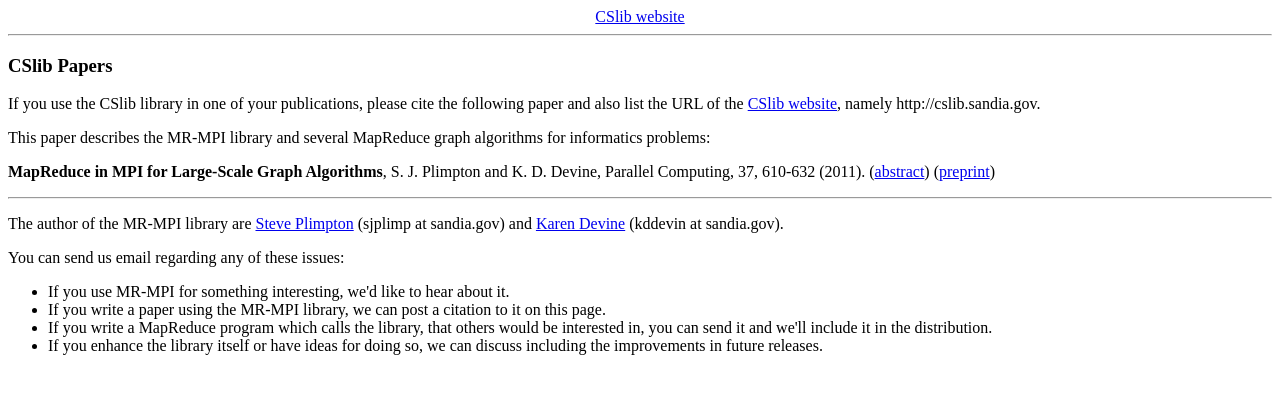
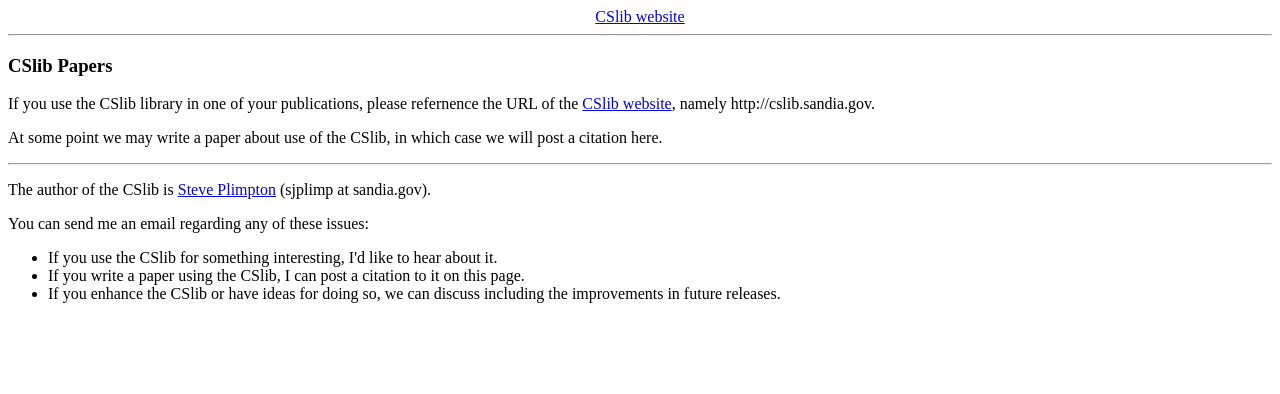
Before and after one commit to lammps/cslib, a plain HTML site: page www/papers.html in a window 1280 px wide. Drawn offline with Linux system fonts and the light colour scheme.

Commit message:
git-svn-id: svn+ssh://software-srn.sandia.gov/svn/cslib/trunk@10 a90b35e7-5b98-4bfc-8194-042b74bc95e4

```diff
--- a/www/papers.html
+++ b/www/papers.html
@@ -7,39 +7,29 @@
 
 <H3>CSlib Papers
 </H3>
-<P>If you use the CSlib library in one of your publications, please cite
-the following paper and also list the URL of the <A HREF = "index.html">CSlib website</A>,
-namely http://cslib.sandia.gov.
+<P>If you use the CSlib library in one of your publications, please
+refernence the URL of the <A HREF = "index.html">CSlib website</A>, namely
+http://cslib.sandia.gov.
 </P>
-<P>This paper describes the MR-MPI library and several MapReduce graph
-algorithms for informatics problems:
-</P>
-<P><B>MapReduce in MPI for Large-Scale Graph Algorithms</B>, S. J. Plimpton
-and K. D. Devine, Parallel Computing, 37, 610-632 (2011).
-(<A HREF = "abstracts/pc11.html">abstract</A>) (<A HREF = "pdf/pc11.pdf">preprint</A>)
+<P>At some point we may write a paper about use of the CSlib,
+in which case we will post a citation here.
 </P>
 <HR>
 
-<P>The author of the MR-MPI library are <A HREF = "http://www.sandia.gov/~sjplimp">Steve Plimpton</A> (sjplimp at
-sandia.gov) and <A HREF = "http://www.cs.sandia.gov/~kddevin">Karen Devine</A> (kddevin at sandia.gov).
+<P>The author of the CSlib is <A HREF = "http://www.sandia.gov/~sjplimp">Steve Plimpton</A> (sjplimp at
+sandia.gov).
 </P>
 
 
-
-
-<P>You can send us email regarding any of these issues:
+<P>You can send me an email regarding any of these issues:
 </P>
-<UL><LI>If you use MR-MPI for something interesting, we'd like to hear about
+<UL><LI>If you use the CSlib for something interesting, I'd like to hear about
 it.
 
-<LI>If you write a paper using the MR-MPI library, we can post a citation
-to it on this page.
+<LI>If you write a paper using the CSlib, I can post a citation to it on
+this page.
 
-<LI>If you write a MapReduce program which calls the library, that others
-would be interested in, you can send it and we'll include it in the
-distribution.
-
-<LI>If you enhance the library itself or have ideas for doing so, we can
-discuss including the improvements in future releases.
+<LI>If you enhance the CSlib or have ideas for doing so, we can discuss
+including the improvements in future releases.
 </UL>
 </HTML>
```
Also changed, not shown: www/index.html (+18 -12 lines), www/index.txt, www/papers.txt.
